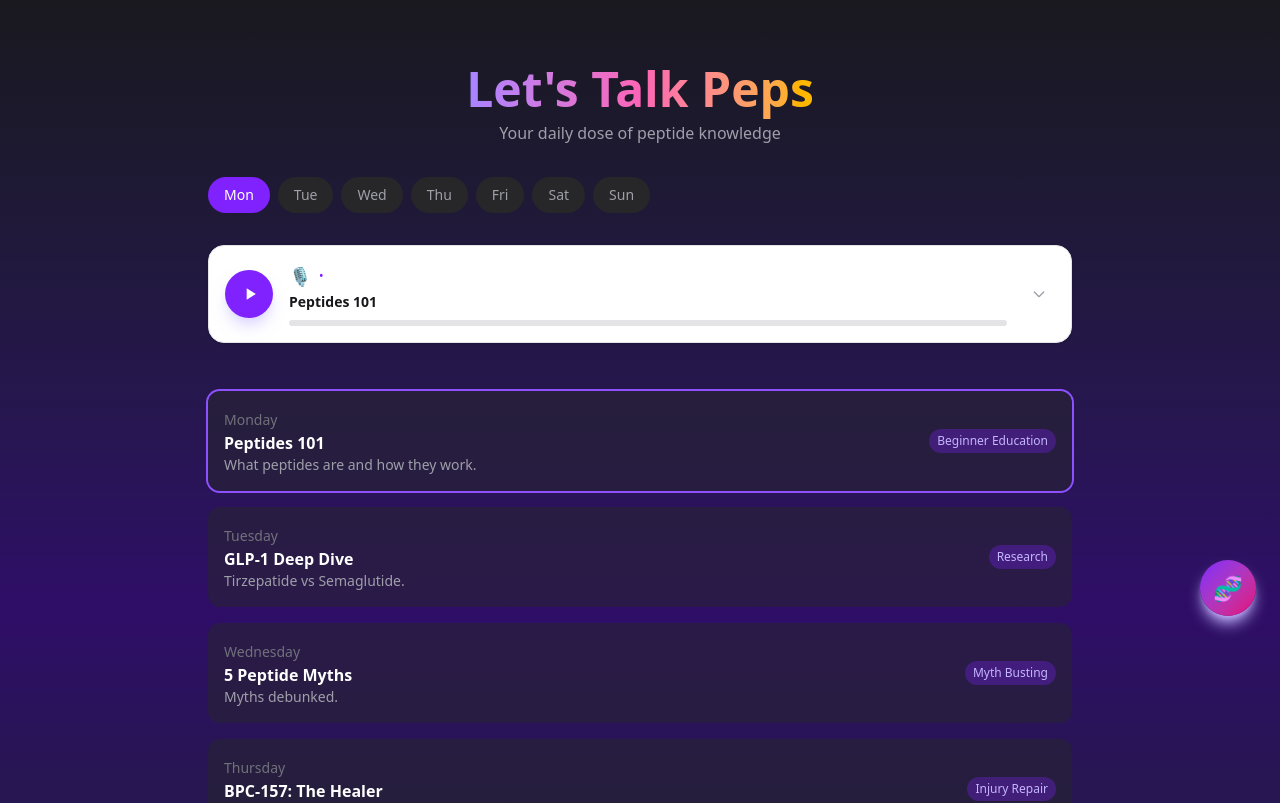
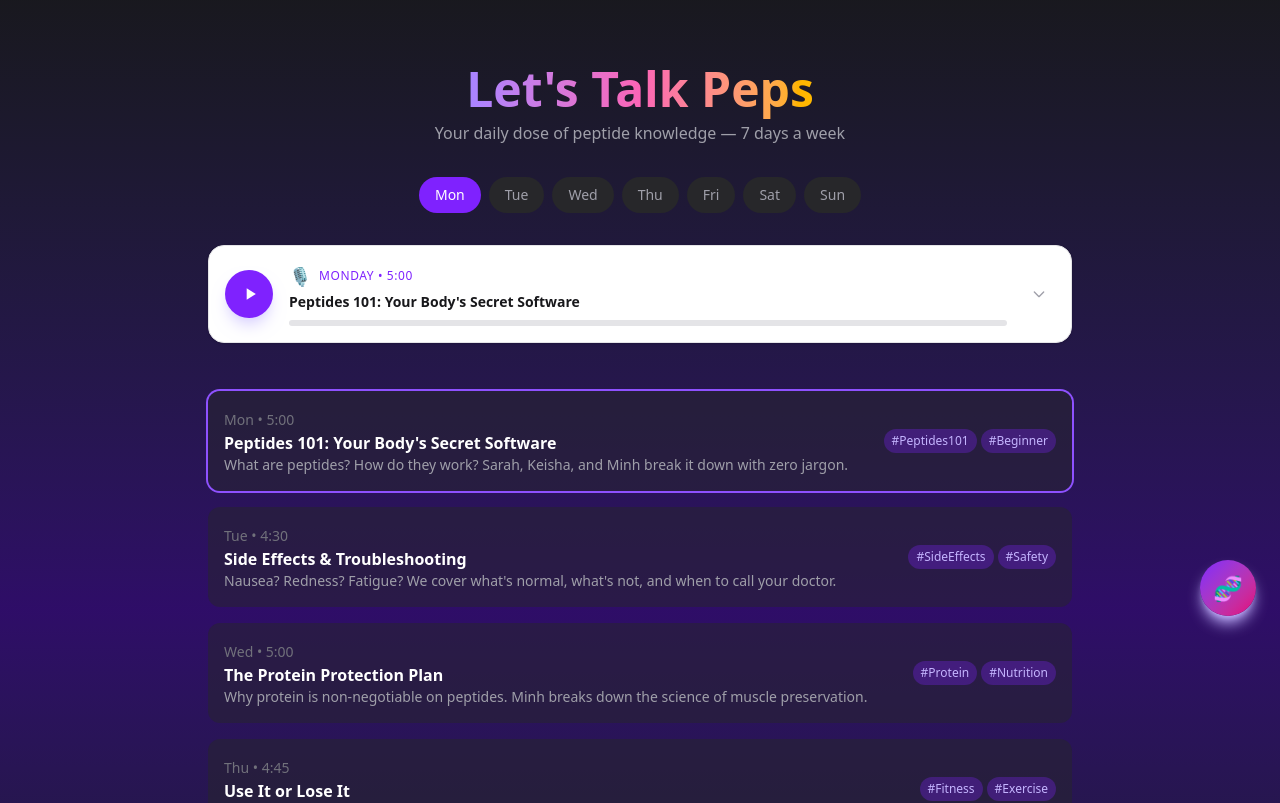
Before and after one commit to pepsmart101-cpu/pepsmart, a Next.js app: page /podcast in a window 1280 px wide. Shown: the part 160-963 px from the top of the page. Built offline with nearby package versions, Linux system fonts and the light colour scheme.

Commit message:
Fix podcast page - full Episode types

```diff
--- a/src/app/podcast/page.tsx
+++ b/src/app/podcast/page.tsx
@@ -2,46 +2,50 @@
 import { useState } from "react";
 import PodcastPlayer from "@/components/PodcastPlayer";
 
-const episodes: Record<string, {title:string;theme:string;desc:string}> = {
-  monday: { title: "Peptides 101", theme: "Beginner Education", desc: "What peptides are and how they work." },
-  tuesday: { title: "GLP-1 Deep Dive", theme: "Research", desc: "Tirzepatide vs Semaglutide." },
-  wednesday: { title: "5 Peptide Myths", theme: "Myth Busting", desc: "Myths debunked." },
-  thursday: { title: "BPC-157: The Healer", theme: "Injury Repair", desc: "How BPC-157 helps healing." },
-  friday: { title: "Protein, Sleep & Peptides", theme: "Optimization", desc: "Three pillars of success." },
-  saturday: { title: "NAD+ & Longevity", theme: "Anti-Aging", desc: "Can we slow aging?" },
-  sunday: { title: "Community Q&A", theme: "Questions", desc: "Your questions answered." },
-};
+const episodes = [
+  { id: "mon", day: "monday", weekOf: "Week 1", title: "Peptides 101: Your Body's Secret Software", description: "What are peptides? How do they work? Sarah, Keisha, and Minh break it down with zero jargon.", duration: "5:00", audioUrl: "/audio/monday.mp3", showNotes: ["What are peptides?", "How they signal your cells", "GLP-1 vs growth vs repair"], tags: ["#Peptides101", "#Beginner", "#GLP1"] },
+  { id: "tue", day: "tuesday", weekOf: "Week 1", title: "Side Effects & Troubleshooting", description: "Nausea? Redness? Fatigue? We cover what's normal, what's not, and when to call your doctor.", duration: "4:30", audioUrl: "/audio/tuesday.mp3", showNotes: ["Common side effects", "When to worry", "Mitigation strategies"], tags: ["#SideEffects", "#Safety", "#GLP1"] },
+  { id: "wed", day: "wednesday", weekOf: "Week 1", title: "The Protein Protection Plan", description: "Why protein is non-negotiable on peptides. Minh breaks down the science of muscle preservation.", duration: "5:00", audioUrl: "/audio/wednesday.mp3", showNotes: ["Protein requirements", "Muscle preservation", "Meal timing"], tags: ["#Protein", "#Nutrition", "#Muscle"] },
+  { id: "thu", day: "thursday", weekOf: "Week 1", title: "Use It or Lose It", description: "How to maintain muscle on GLP-1s. Exercise strategies that complement your peptide protocol.", duration: "4:45", audioUrl: "/audio/thursday.mp3", showNotes: ["Exercise on GLP-1s", "Resistance training", "Cardio balance"], tags: ["#Fitness", "#Exercise", "#GLP1"] },
+  { id: "fri", day: "friday", weekOf: "Week 1", title: "Myth vs Fact: Peptide Edition", description: "Are peptides steroids? Are they legal? Sarah and Minh tackle the top 5 misconceptions.", duration: "5:15", audioUrl: "/audio/friday.mp3", showNotes: ["Peptides vs steroids", "Legal status", "Safety myths"], tags: ["#MythBusting", "#Facts", "#Education"] },
+  { id: "sat", day: "saturday", weekOf: "Week 1", title: "Peptides in the Wild", description: "Real talk about traveling with peptides, storing them, and fitting them into your life.", duration: "4:30", audioUrl: "/audio/saturday.mp3", showNotes: ["Travel tips", "Storage guide", "Daily routine"], tags: ["#Lifestyle", "#Travel", "#Storage"] },
+  { id: "sun", day: "sunday", weekOf: "Week 1", title: "Community Q&A", description: "We answer your burning questions from the PepSmart community. Nothing is off limits!", duration: "6:00", audioUrl: "/audio/sunday.mp3", showNotes: ["Listener questions", "Expert answers", "Community spotlights"], tags: ["#Q&A", "#Community", "#PepSmart"] },
+];
 const dayOrder = ["monday","tuesday","wednesday","thursday","friday","saturday","sunday"];
+const dayLabels: Record<string,string> = {monday:"Mon",tuesday:"Tue",wednesday:"Wed",thursday:"Thu",friday:"Fri",saturday:"Sat",sunday:"Sun"};
 
 export default function PodcastPage() {
   const [activeDay, setActiveDay] = useState("monday");
+  const episode = episodes.find(e => e.day === activeDay) || null;
   return (
     <div className="min-h-screen pt-24 pb-16 bg-gradient-to-b from-zinc-900 via-violet-950 to-zinc-900 text-white">
       <div className="max-w-4xl mx-auto px-4">
         <h1 className="text-5xl font-bold text-center mb-2">
           <span className="text-transparent bg-clip-text bg-gradient-to-r from-violet-400 via-pink-400 to-amber-400">Let&apos;s Talk Peps</span>
         </h1>
-        <p className="text-center text-zinc-400 mb-8">Your daily dose of peptide knowledge</p>
-        <div className="flex gap-2 mb-8 overflow-x-auto">
-          {dayOrder.map(d => (
-            <button key={d} onClick={() => setActiveDay(d)}
-              className={(activeDay===d ? "bg-violet-600 text-white" : "bg-zinc-800 text-zinc-400") + " px-4 py-2 rounded-full text-sm font-medium"}>
-              {d.slice(0,3).charAt(0).toUpperCase()+d.slice(1,3)}
+        <p className="text-center text-zinc-400 mb-8">Your daily dose of peptide knowledge — 7 days a week</p>
+        <div className="flex gap-2 mb-8 overflow-x-auto justify-center">
+          {["Mon","Tue","Wed","Thu","Fri","Sat","Sun"].map((label,i) => (
+            <button key={i} onClick={() => setActiveDay(dayOrder[i])}
+              className={(activeDay===dayOrder[i] ? "bg-violet-600 text-white" : "bg-zinc-800 text-zinc-400 hover:bg-zinc-700") + " px-4 py-2 rounded-full text-sm font-medium whitespace-nowrap transition-all"}>
+              {label}
             </button>
           ))}
         </div>
-        <PodcastPlayer episode={episodes[activeDay]} />
+        <PodcastPlayer episode={episode} />
         <div className="mt-12 grid gap-4">
-          {dayOrder.map(d => (
-            <div key={d} onClick={() => setActiveDay(d)}
-              className={(activeDay===d ? "ring-2 ring-violet-500" : "") + " bg-zinc-800/50 rounded-xl p-4 cursor-pointer"}>
+          {episodes.map(ep => (
+            <div key={ep.id} onClick={() => setActiveDay(ep.day)}
+              className={(activeDay===ep.day ? "ring-2 ring-violet-500" : "") + " bg-zinc-800/50 rounded-xl p-4 cursor-pointer hover:bg-zinc-700/50 transition-all"}>
               <div className="flex justify-between items-center">
                 <div>
-                  <span className="text-sm text-zinc-500 capitalize">{d}</span>
-                  <h3 className="font-semibold">{episodes[d].title}</h3>
-                  <p className="text-sm text-zinc-400">{episodes[d].desc}</p>
+                  <span className="text-sm text-zinc-500">{dayLabels[ep.day]} • {ep.duration}</span>
+                  <h3 className="font-semibold">{ep.title}</h3>
+                  <p className="text-sm text-zinc-400">{ep.description}</p>
                 </div>
-                <span className="text-xs bg-violet-600/30 text-violet-300 px-2 py-1 rounded-full">{episodes[d].theme}</span>
+                <div className="flex gap-1">
+                  {ep.tags.slice(0,2).map(t => <span key={t} className="text-xs bg-violet-600/30 text-violet-300 px-2 py-1 rounded-full">{t}</span>)}
+                </div>
               </div>
             </div>
           ))}
```
